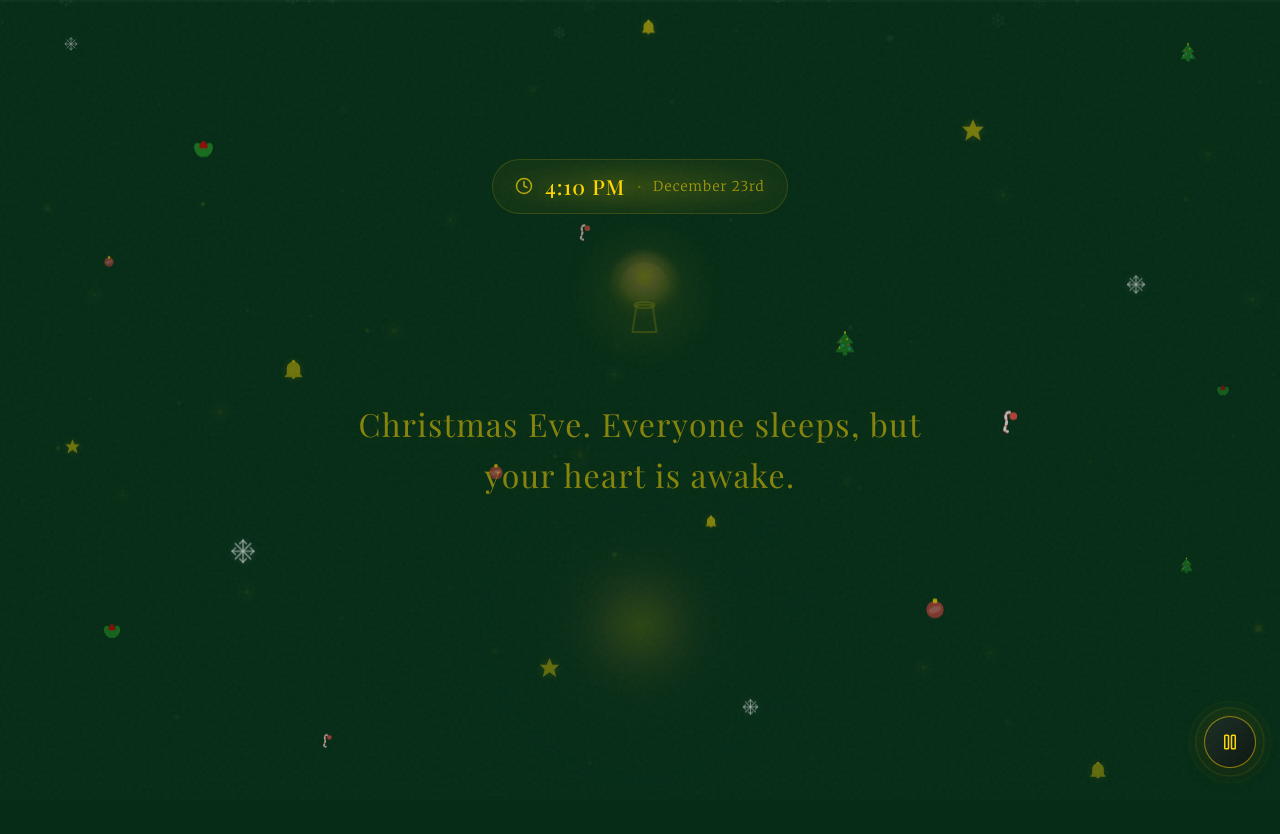
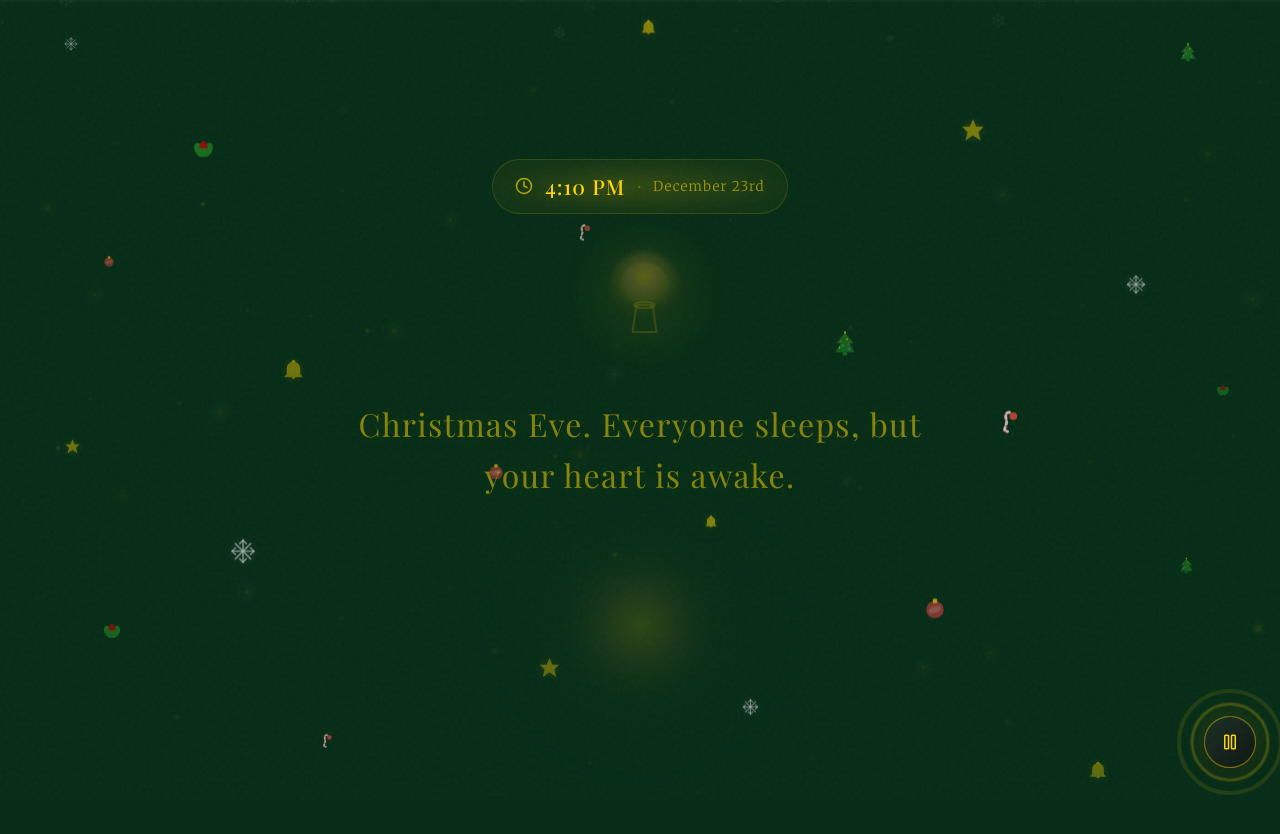
Before and after one commit to Bipin-45/christmasgift, a React (Vite) app: page / in a window 1280 px wide. Both pictures are taken after a click on the button "Step Into the Wonder". Shown: the top 834 px of the page. Built offline with nearby package versions, Linux system fonts and the light colour scheme; a web font is replaced by a local one.

Commit message:
Add separate sound wave animation element around music button

```diff
--- a/src/App.css
+++ b/src/App.css
@@ -2512,6 +2512,52 @@ html {
   bottom: 2rem;
   right: 1.5rem;
   z-index: 100;
+  display: flex;
+  align-items: center;
+  justify-content: center;
+}
+
+/* Sound waves container - separate element */
+.sound-waves-container {
+  position: absolute;
+  width: 52px;
+  height: 52px;
+  pointer-events: none;
+}
+
+.sound-wave {
+  position: absolute;
+  top: 50%;
+  left: 50%;
+  width: 100%;
+  height: 100%;
+  border-radius: 50%;
+  border: 2px solid rgba(255, 215, 0, 0.5);
+  transform: translate(-50%, -50%) scale(1);
+  animation: soundWave 2.5s ease-out infinite;
+}
+
+.wave1 {
+  animation-delay: 0s;
+}
+
+.wave2 {
+  animation-delay: 0.7s;
+}
+
+.wave3 {
+  animation-delay: 1.4s;
+}
+
+@keyframes soundWave {
+  0% {
+    transform: translate(-50%, -50%) scale(1);
+    opacity: 0.7;
+  }
+  100% {
+    transform: translate(-50%, -50%) scale(2.5);
+    opacity: 0;
+  }
 }
 
 .music-btn {
@@ -2557,44 +2603,6 @@ html {
   color: rgba(255, 215, 0, 1);
 }
 
-/* Sound waves animation */
-.music-wave {
-  position: absolute;
-  border-radius: 50%;
-  border: 1.5px solid rgba(255, 215, 0, 0.4);
-  animation: soundWave 2s ease-out infinite;
-  pointer-events: none;
-}
-
-.wave1 {
-  width: 100%;
-  height: 100%;
-  animation-delay: 0s;
-}
-
-.wave2 {
-  width: 100%;
-  height: 100%;
-  animation-delay: 0.6s;
-}
-
-.wave3 {
-  width: 100%;
-  height: 100%;
-  animation-delay: 1.2s;
-}
-
-@keyframes soundWave {
-  0% {
-    transform: scale(1);
-    opacity: 0.5;
-  }
-  100% {
-    transform: scale(1.8);
-    opacity: 0;
-  }
-}
-
 /* Mobile adjustments */
 @media (max-width: 768px) {
   .christmas-music-simple {
@@ -2603,6 +2611,11 @@ html {
   }
 
   .music-btn {
+    width: 46px;
+    height: 46px;
+  }
+
+  .sound-waves-container {
     width: 46px;
     height: 46px;
   }
--- a/src/components/ChristmasMusic.jsx
+++ b/src/components/ChristmasMusic.jsx
@@ -101,6 +101,15 @@ const ChristmasMusic = ({
         playsInline
       />
 
+      {/* Sound waves container - separate from button */}
+      {isPlaying && (
+        <div className="sound-waves-container">
+          <span className="sound-wave wave1"></span>
+          <span className="sound-wave wave2"></span>
+          <span className="sound-wave wave3"></span>
+        </div>
+      )}
+
       <motion.button
         className={`music-btn ${isPlaying ? "playing" : ""}`}
         onClick={togglePlay}
@@ -112,13 +121,6 @@ const ChristmasMusic = ({
         <div className="music-btn-inner">
           {isPlaying ? <Pause size={18} /> : <Music size={18} />}
         </div>
-        {isPlaying && (
-          <>
-            <span className="music-wave wave1"></span>
-            <span className="music-wave wave2"></span>
-            <span className="music-wave wave3"></span>
-          </>
-        )}
       </motion.button>
     </div>
   );
```
